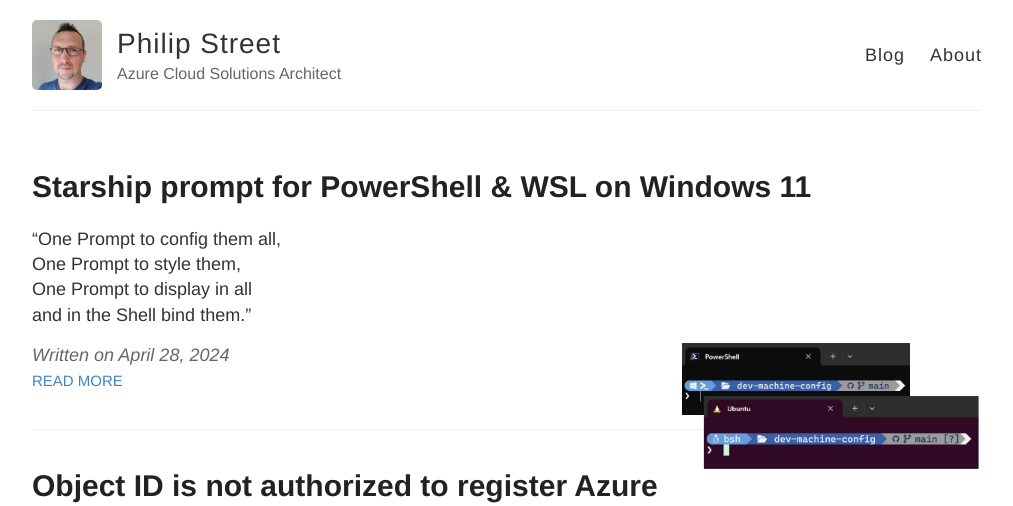
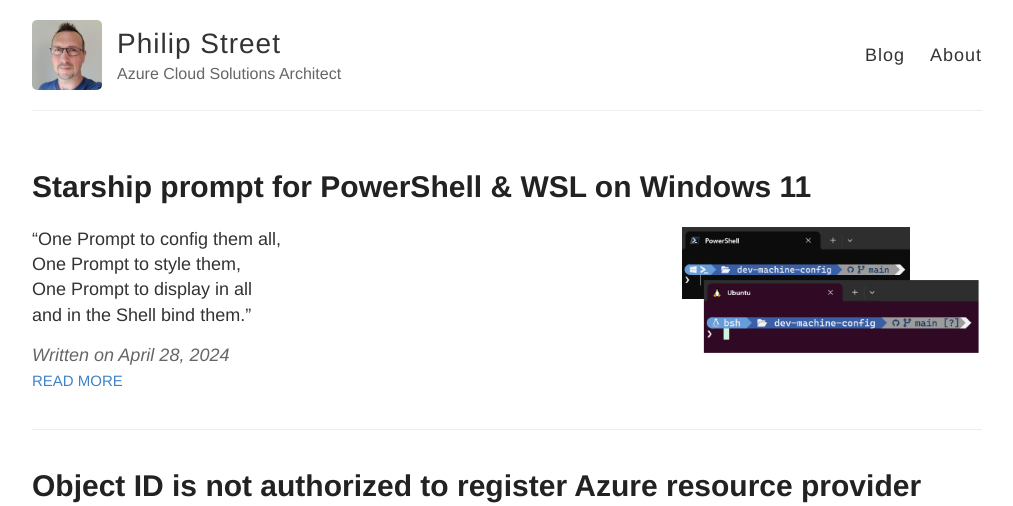
Before and after one commit to philipstreet/philipstreet.github.io, a Jekyll site: the page built from index.html, in a window 1280 px wide. Shown: the top 506 px of the page, without its empty margins (133-1146 px from the left). Built offline with Jekyll 4.4.1, drawn with Linux system fonts in a browser that asks for light colours; grey boxes are pictures that could not be loaded.

Commit message:
Move image

```diff
--- a/index.html
+++ b/index.html
@@ -9,7 +9,10 @@
       <h1><a href="{{ site.baseurl }}{{ post.url }}">{{ post.title }}</a></h1>
 
       <div class="entry">
-        <div>{{ post.excerpt }}<img alt="Small image from post" src="/images/{{ post.image }}" style="width: 300px; float: right;"></div>
+        <div>
+          <img alt="Small image from post" src="/images/{{ post.image }}" style="width: 300px; float: right;">
+          {{ post.excerpt }}
+        </div>
       </div>
       <div class="date">
         Written on {{ post.date | date: "%B %e, %Y" }}
```
